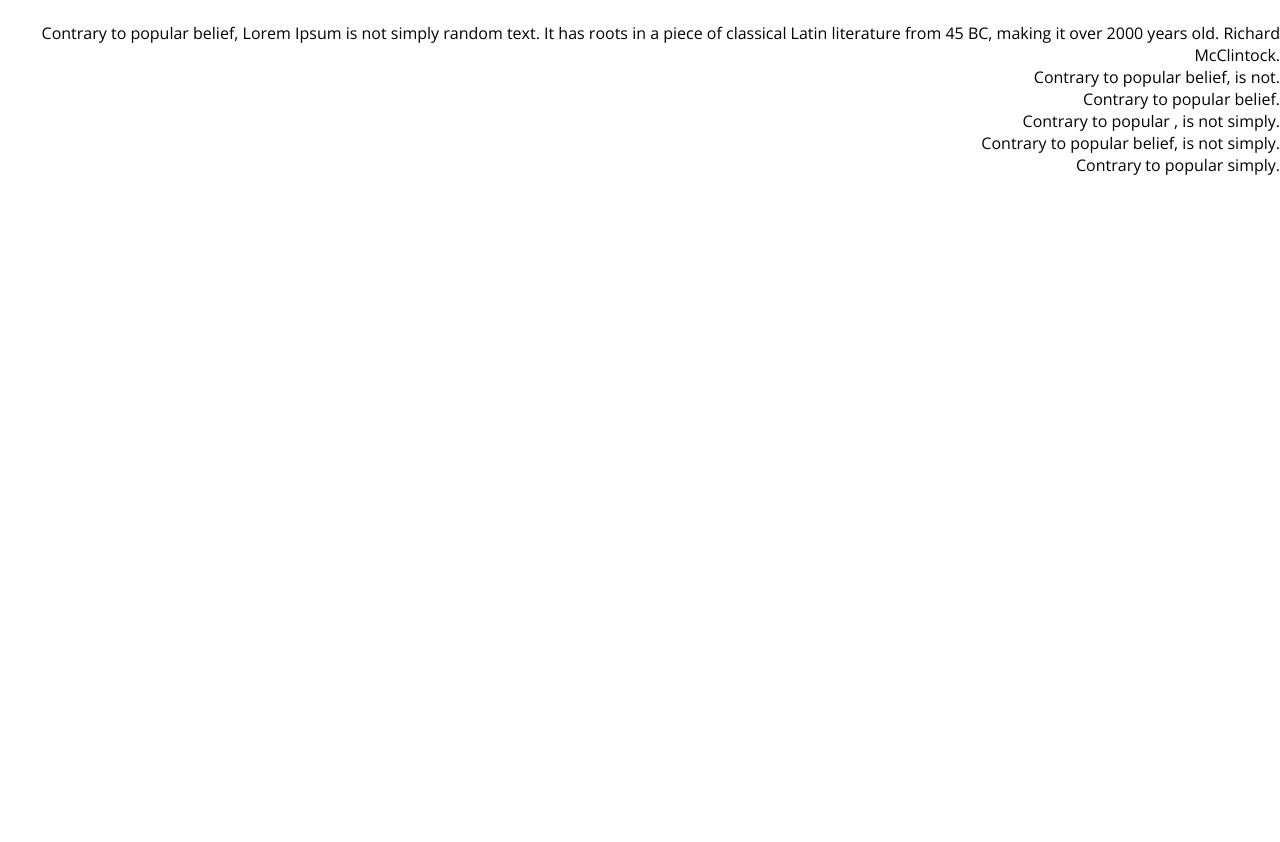
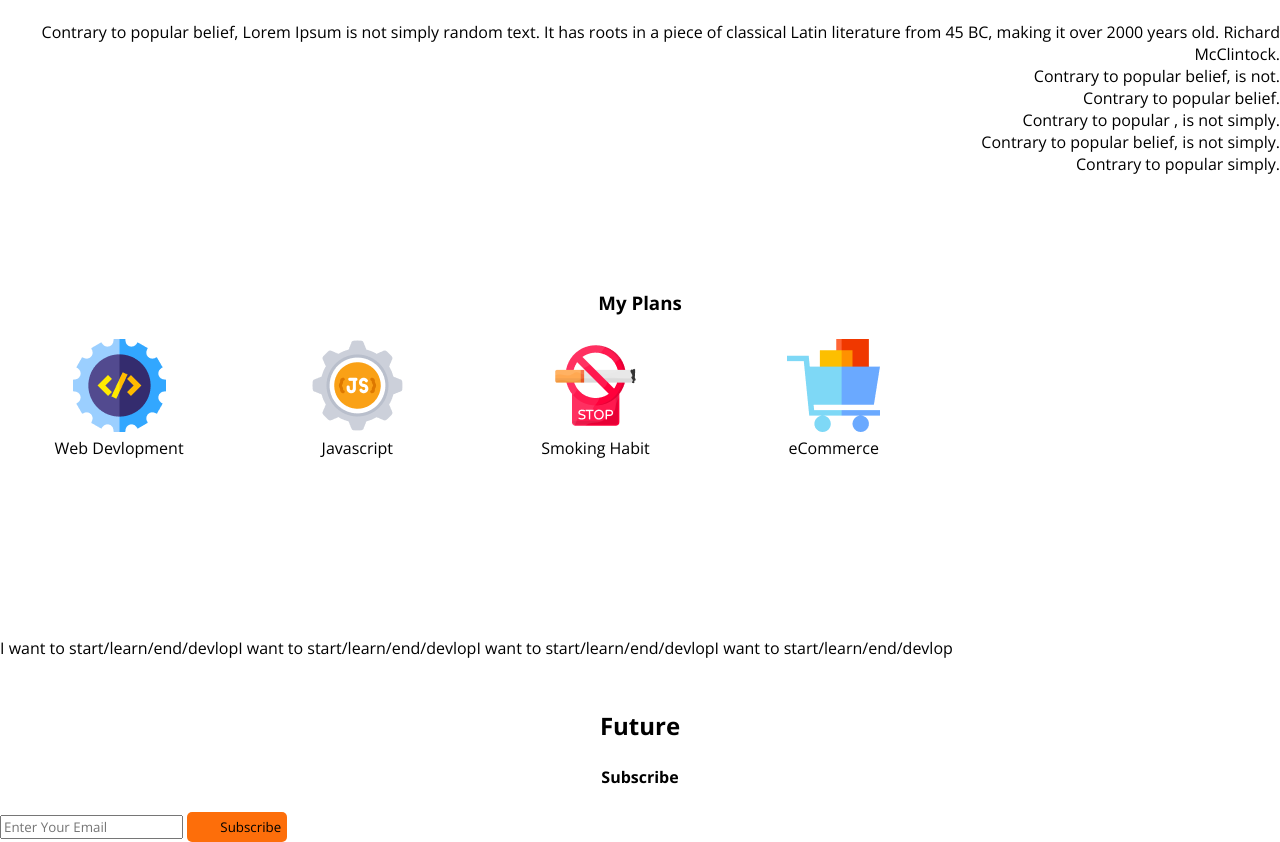
Before and after one commit to Arjumone/assignment1-portfolio, a plain HTML site: page index.html in a window 1280 px wide. Shown: the part 1607-2449 px from the top of the page. Before the commit the page ends 1898 px from the top, so only its background shows below. Drawn offline with nearby package versions, Linux system fonts and the light colour scheme; files that its build step writes are made by us from their sources.

Commit message:
added contact

```diff
--- a/index.html
+++ b/index.html
@@ -40,6 +40,50 @@
             </p>
            </div>
         </sectio>
+        <section class="my-plan">
+            <h3 class="section-tittle">My Plans</h3>
+        <div class="skill-container">
+            <div class="skill">
+                <img src="images/icons/web.png" alt="">
+                <p
+                class="skill-tittle">Web Devlopment  </p>
+                <p class="skill-description">I want to start/learn/end/devlop</p>
+            </div>
+            <div class="skill">
+                <img src="images/icons/js.png" alt="">
+                <p
+                class="skill-tittle">Javascript</p>
+                <p class="skill-description">I want to start/learn/end/devlop</p>
+            </div>
+            <div class="skill">
+                <img src="images/icons/smoke.png" alt="">
+                <p
+                class="skill-tittle">Smoking Habit</p>
+                <p class="skill-description">I want to start/learn/end/devlop</p>
+            </div>
+            <div class="skill">
+                <img src="images/icons/ecom.png" alt="">
+                <p
+                class="skill-tittle">eCommerce</p>
+                <p class="skill-description">I want to start/learn/end/devlop</p>
+            </div>
+        </div>
+
+
+        </section>
+        <section class="cotact">
+            <div>
+                <h2 class="section-tittle">Future</h2>
+            </div>
+            <div>
+                <h4 class="section-tittle">Subscribe</h4>
+                <form action="">
+                    <input type="email" name="" id="" placeholder="Enter Your Email">
+                    <input class="btn-primary" type="submit" value="Subscribe">
+                </form>
+            </div>
+
+        </section>
     </main>
     <footer>
 
--- a/styles/portfolio.css
+++ b/styles/portfolio.css
@@ -51,3 +51,25 @@ margin-bottom: 25px;
 .personal-tittle{
 margin-bottom: 115px;
 }
+.my-plan{
+    margin-top: 43;
+}
+.skill-container{
+    display: flex;
+    text-align: center;
+
+}
+.skill-tittle{
+    text-align: center;
+    height: 200px; font-weight: 200;
+
+}
+.skill-description{
+    display: flex;
+}
+.contact .section-tittle{
+    text-align: justify;
+}
+.section-tittle{
+    margin-bottom: 24px;
+}
```
